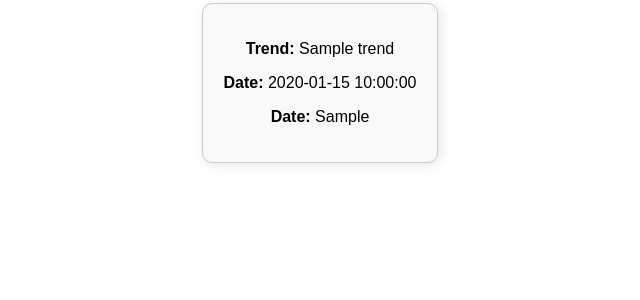
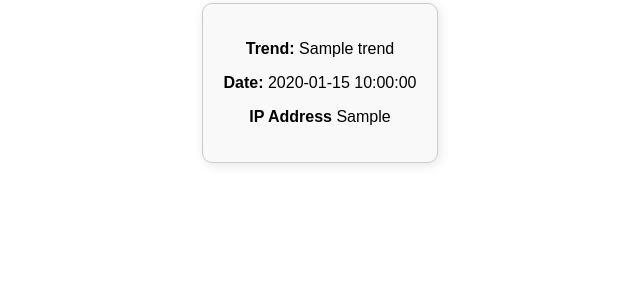
Before and after one commit to Prajwal2003/Stir-task, a Python web app: template templates/index.html in a window 1280 px wide. Shown: the part 192-492 px from the top of the page, without its empty margins (320-960 px from the left). Run offline with Jinja, Linux system fonts and the light colour scheme; the template is opened without the code that fills it: most values are stand-ins (such as "Sample title", 1, 10 or a date in 2020).

Commit message:
Update index.html

```diff
--- a/templates/index.html
+++ b/templates/index.html
@@ -46,7 +46,7 @@
     <div class="data-container">
         <p><strong>Trend:</strong> <span id="trend">{{ trend }}</span></p>
         <p><strong>Date:</strong> <span id="date">{{ date }}</span></p>
-        <p><strong>Date:</strong> <span id="IP address">{{ ip }}</span></p>
+        <p><strong>IP Address</strong> <span id="IP address">{{ ip }}</span></p>
     </div>
 
     <script>
```
